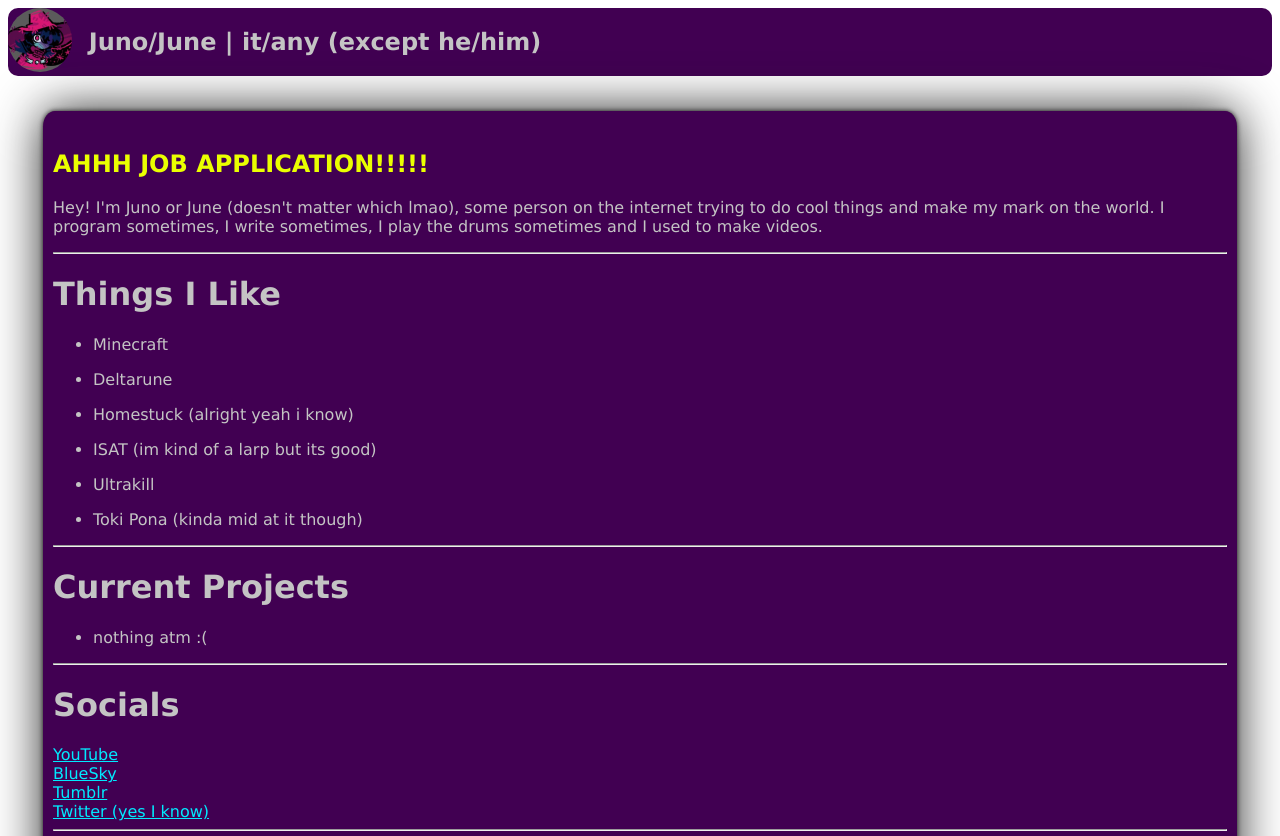
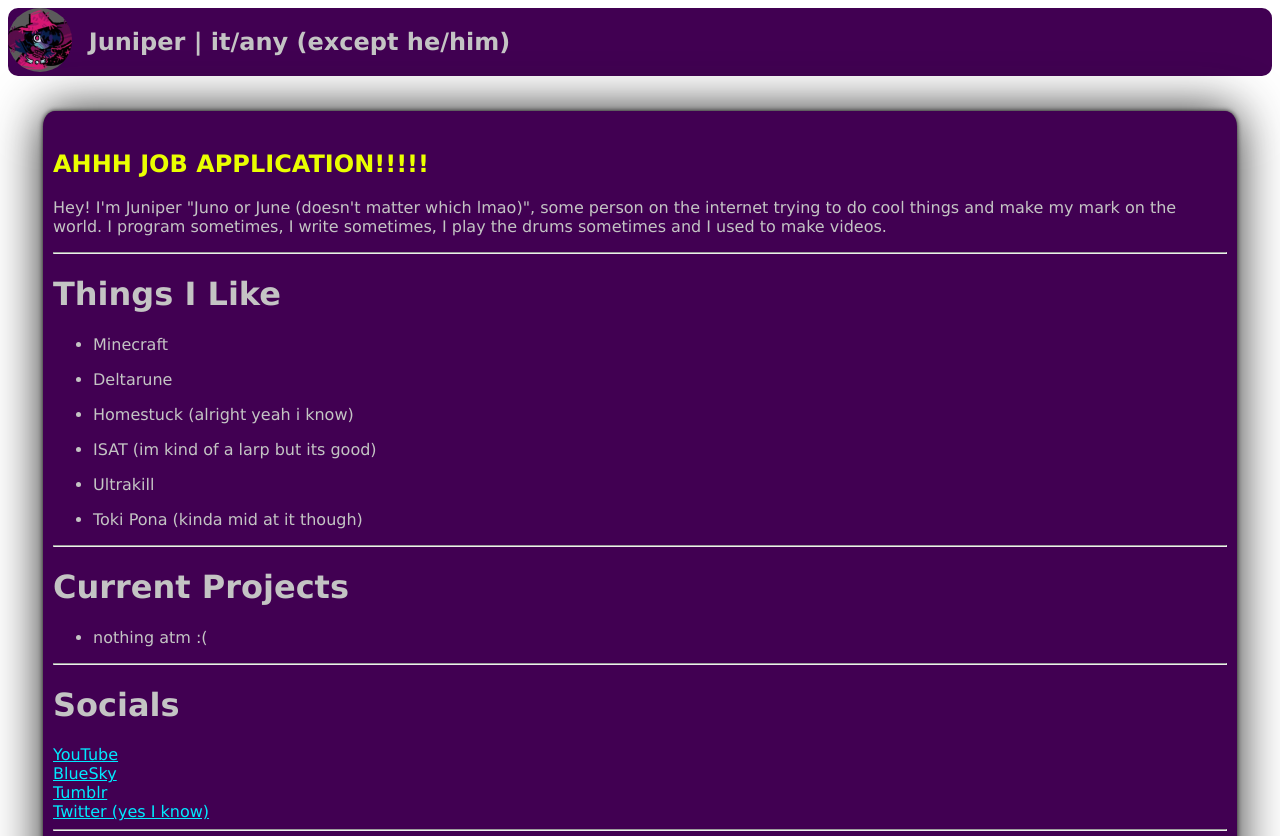
Before and after one commit to pani29/PaniSite, a plain HTML site: page index.html in a window 1280 px wide. Shown: the top 836 px of the page. Drawn offline with Linux system fonts and the light colour scheme.

Commit message:
Update index.html

```diff
--- a/index.html
+++ b/index.html
@@ -736,7 +736,7 @@
           <img src="/profilepic.jpg" alt="Paniawesome Logo" height="64" width="64" style="border-radius: 50%">
         </div>
         <div class="Logo">
-          <h2>&nbsp Juno/June | it/any (except he/him)</h2>
+          <h2>&nbsp Juniper | it/any (except he/him)</h2>
         </div>
         </div>
       </div>
@@ -747,7 +747,7 @@
 </h2>
 
 <p id="demo"></p>
-<p>Hey! I'm Juno or June (doesn't matter which lmao), some person on the internet trying to do cool things and make my mark on the world. I program sometimes, I write sometimes, I play the drums sometimes and I used to make videos.</p>
+<p>Hey! I'm Juniper "Juno or June (doesn't matter which lmao)", some person on the internet trying to do cool things and make my mark on the world. I program sometimes, I write sometimes, I play the drums sometimes and I used to make videos.</p>
 <hr> </hr>
 <h1>Things I Like</h1>
 <ul>
```
